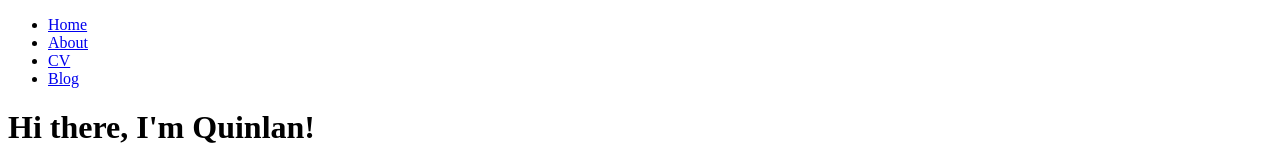
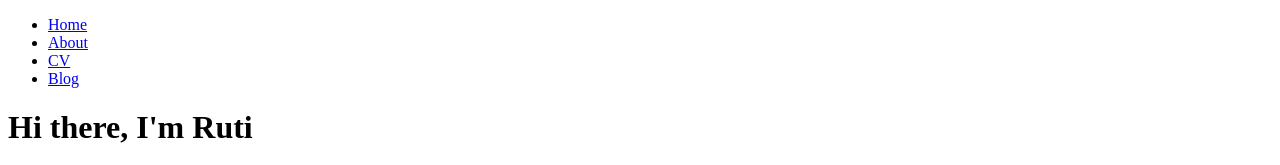
Before and after one commit to rvolkUM/rvolkUM.github.io, a plain HTML site: page index.html in a window 1280 px wide. Shown: the top 165 px of the page. Drawn offline with Linux system fonts and the light colour scheme.

Commit message:
Update index.html

```diff
--- a/index.html
+++ b/index.html
@@ -18,7 +18,7 @@
 	<div class="container">
 
   	<div class="blurb">
-		<h1>Hi there, I'm Quinlan!</h1>
+		<h1>Hi there, I'm Ruti</h1>
 		<p>This is a Jekyll website template created by <a href="http://jmcglone.com">Jonathan McGlone</a>. It is very basic, responsive (looks nice in mobile devices), and was built with HTML5 and CSS3. You are free to copy, re-use, hack, modify, and tinker with this as much as you'd like without his permission. <a href="/about">Learn more...</a></p>
 	</div>
 
```
